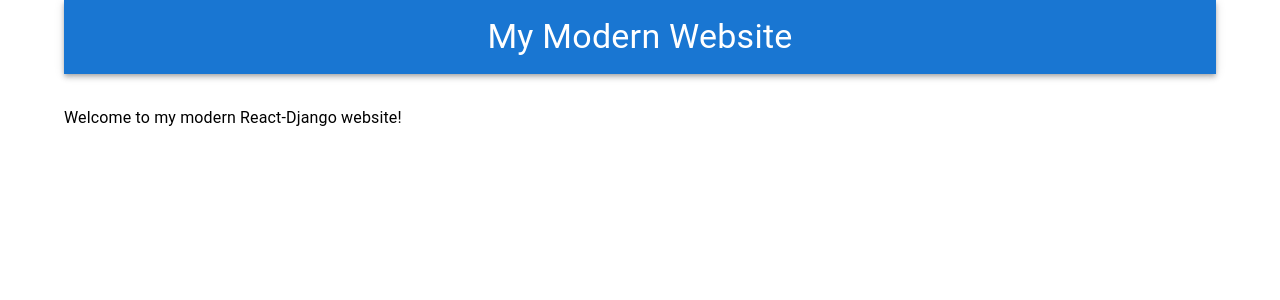
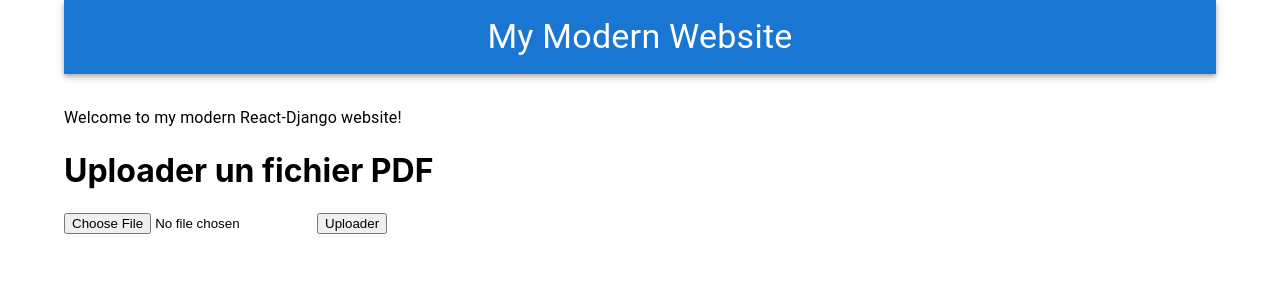
Before and after one commit to scriptmaze/podgen, a React (Create React App) app in the folder frontend/: page / in a window 1280 px wide. Shown: the top 300 px of the page. Built offline with nearby package versions, Linux system fonts and the light colour scheme.

Commit message:
added uploading logic

```diff
--- a/frontend/src/App.js
+++ b/frontend/src/App.js
@@ -1,6 +1,7 @@
 import './App.css';
 
 import React from "react";
+import FileUpload from "./FileUpload";
 import { Container, AppBar, Typography } from "@mui/material";
 
 function App() {
@@ -17,6 +18,7 @@ function App() {
       <Typography variant="body1">
         Welcome to my modern React-Django website!
       </Typography>
+      <FileUpload />
     </Container>
   );
 }
--- /dev/null
+++ b/frontend/src/FileUpload.js
@@ -0,0 +1,52 @@
+import React, { useState } from "react";
+import API from "./services/api"; // import d'une instance axios qui gére requêtes
+
+function FileUpload() {
+  const [file, setFile] = useState(null); // État pour stocker le fichier sélectionné
+  const [message, setMessage] = useState(""); // État pour afficher un message (succès ou erreur)
+
+  // Gère sélection d'un fichier par l'utilisateur
+  const handleFileChange = (event) => {
+    setFile(event.target.files[0]); // Stocke le fichier sélectionné dans l'état
+  };
+
+  // Gère envoi du fichier au backend
+  const handleUpload = async (event) => {
+    event.preventDefault(); // Empêche rechargement de la page pendant upload
+
+    if (!file) {
+      setMessage("Veuillez sélectionner un fichier avant de l'uploader."); // Message d'erreur si aucun fichier
+      return;
+    }
+
+    const formData = new FormData(); // créer objet form pour accepté fichier
+    formData.append("file", file);
+
+    try {
+      const response = await API.post("/upload-pdf/", formData, {
+        headers: { "Content-Type": "multipart/form-data" },
+      });
+      setMessage(response.data.message); // affiche message de succès retourné par le backend
+    } catch (error) {
+      console.error("Erreur lors de l'upload   :[   :", error);
+      setMessage("Il y a eu une erreur quand le fichier s'est fait upload :{");
+    }
+  };
+
+  return (
+    <div>
+      <h1>Uploader un fichier PDF</h1>
+      <form onSubmit={handleUpload}>
+        <input
+          type="file"
+          accept="application/pdf" // prend slm des pdf de l'utilisateur
+          onChange={handleFileChange} // utilise handlefilechange quand utilisateur a selectionné fichier
+        />
+        <button type="submit">Uploader</button>
+      </form>
+      {message && <p>{message}</p>} {/* Affiche un message si présent */}
+    </div>
+  );
+}
+
+export default FileUpload;
```
Also changed, not shown: 2 other files (tests, documents, lock files or other folders).
